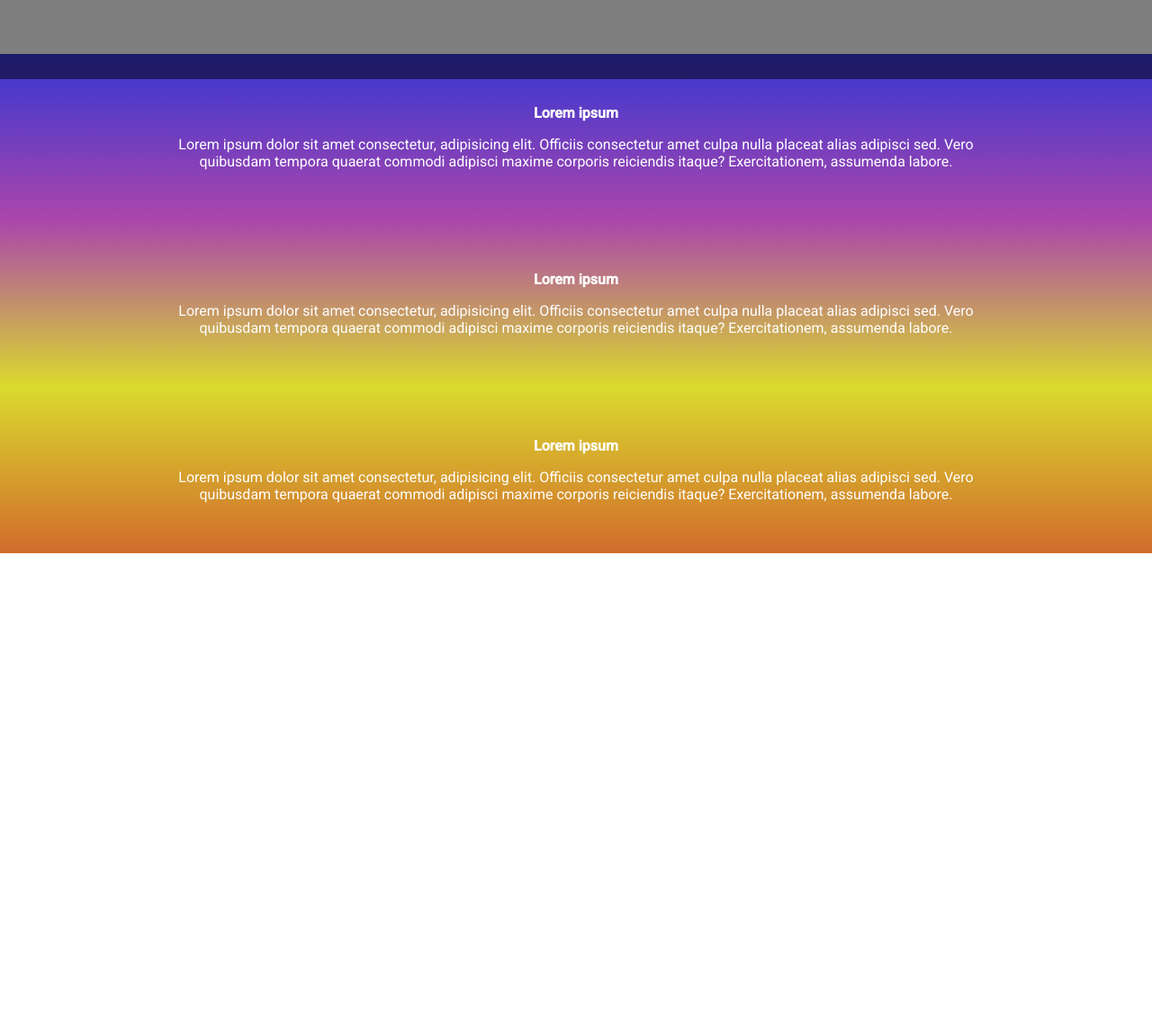
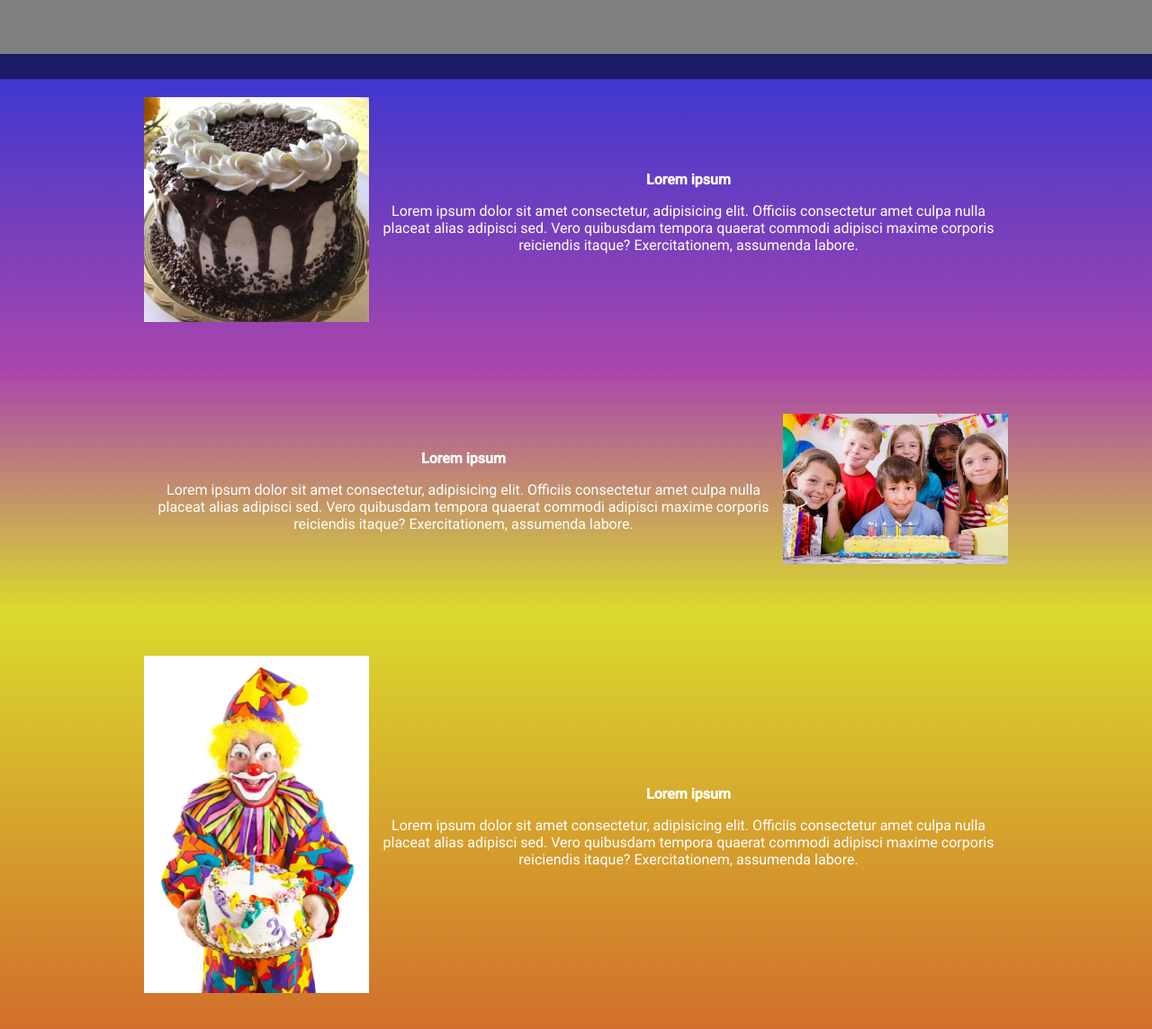
Before and after one commit to KevinCabral7/landingpage, a website built with Parcel: page src/index.html in a window 1280 px wide. Shown: the part 480-1624 px from the top of the page at 90% size. Before the commit the page ends 1095 px from the top, so only its background shows below. Built offline with nearby package versions, Linux system fonts and the light colour scheme; files whose address does not match are found by name.

Commit message:
correção no html da página

```diff
--- a/src/index.html
+++ b/src/index.html
@@ -22,7 +22,7 @@
     <div class="details gradient-1">
         <div class="container">
             <div class="details__img">
-                <img src="/dist/bolo_de_aniversario.3e7de3be.jpeg" alt="">
+                <img src="./images/bolo_de_aniversario.jpg" alt="">
             </div>
             <div class="details__content">
                 <h3>Lorem ipsum</h3>
@@ -35,7 +35,7 @@
         <div class="details gradient-2">
             <div class="container container--reverse">
                 <div class="details__img">
-                    <img src="/dist/Festa-de-aniversário.f5d0ad54.jpeg" alt="">
+                    <img src="./images/Festa-de-aniversário.jpg" alt="">
                 </div>
                 <div class="details__content">
                     <h3>Lorem ipsum</h3>
@@ -48,7 +48,7 @@
         <div class="details  gradient-3">
             <div class="container">
                 <div class="details__img">
-                    <img src="/dist/palhaçoaniversario.9aaaa841.jpeg" alt="">
+                    <img src="./images/palhaço.jpg" alt="">
                 </div>
                 <div class="details__content">
                     <h3>Lorem ipsum</h3>
```
